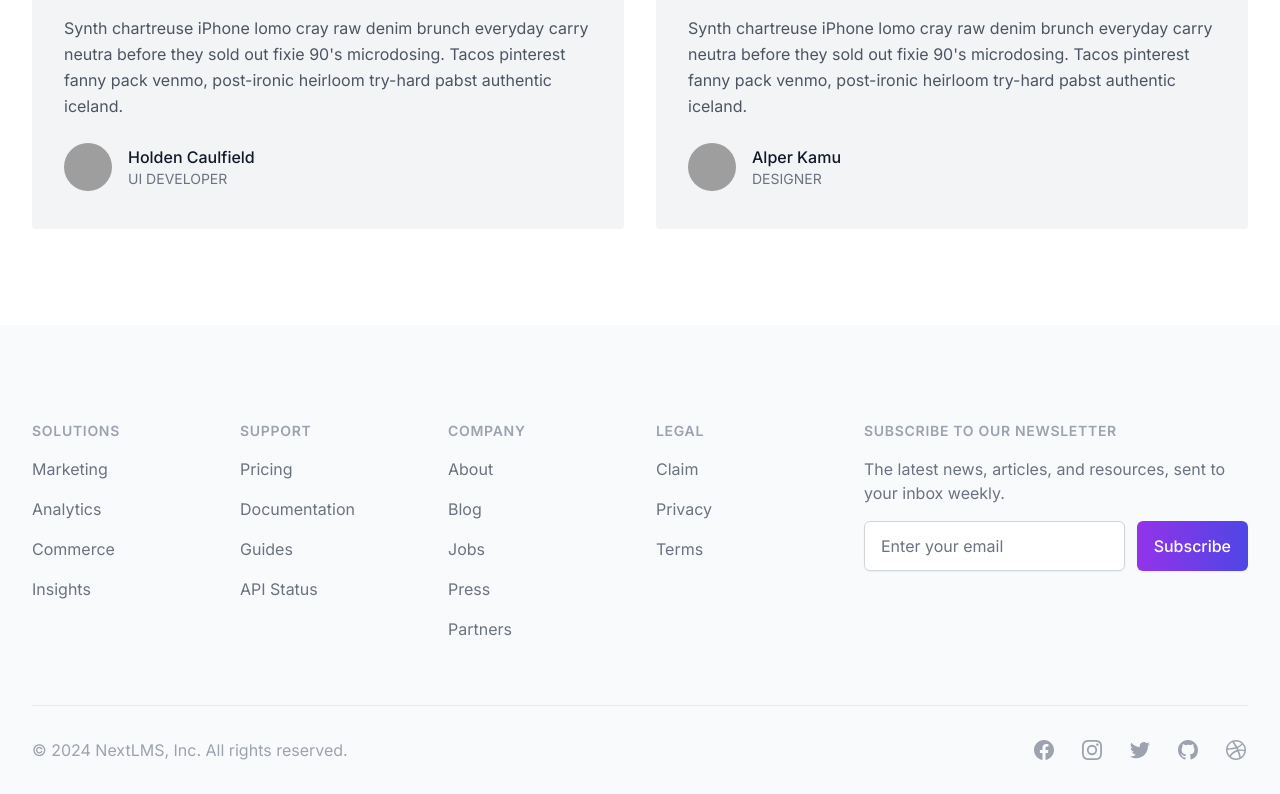
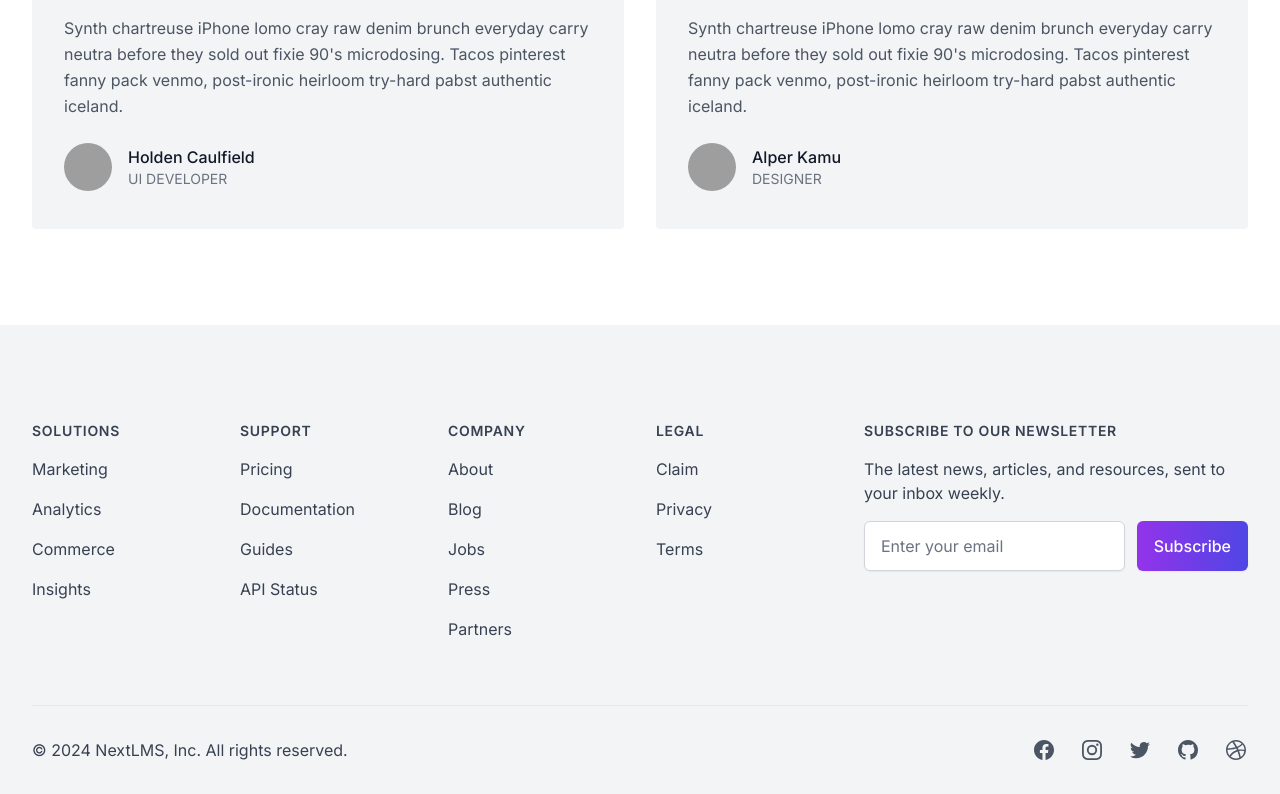
Before and after one commit to Abhijit47/next-lms, a Next.js app: page /courses in a window 1280 px wide. Shown: the part 4055-4849 px from the top of the page. Built offline with nearby package versions, Linux system fonts and the light colour scheme; grey boxes are pictures that could not be loaded.

Commit message:
chore: Update with accesible color CTASection, CoursesSection, Footer, and LogoSection components

```diff
--- a/app/_components/CTASection.tsx
+++ b/app/_components/CTASection.tsx
@@ -1,24 +1,26 @@
-import Link from 'next/link';
+import Link from "next/link";
 
 export default function CTASection() {
   return (
-    <section className='bg-white'>
-      <div className='max-w-4xl mx-auto py-16 px-4 sm:px-6 sm:py-24 lg:max-w-7xl lg:px-8 lg:flex lg:items-center lg:justify-between'>
-        <h2 className='text-4xl font-extrabold tracking-tight text-gray-900 sm:text-4xl'>
-          <span className='block'>Ready to get started?</span>
-          <span className='block bg-gradient-to-r from-purple-600 to-indigo-600 bg-clip-text text-transparent'>
+    <section className="bg-white">
+      <div className="mx-auto max-w-4xl px-4 py-16 sm:px-6 sm:py-24 lg:flex lg:max-w-7xl lg:items-center lg:justify-between lg:px-8">
+        <h2 className="text-4xl font-extrabold tracking-tight text-gray-900 sm:text-4xl">
+          <span className="block">Ready to get started?</span>
+          <span className="block bg-gradient-to-r from-purple-600 to-indigo-600 bg-clip-text text-transparent">
             Get in touch or create an account.
           </span>
         </h2>
-        <div className='mt-6 space-y-4 sm:space-y-0 sm:flex sm:space-x-5'>
+        <div className="mt-6 space-y-4 sm:flex sm:space-x-5 sm:space-y-0">
           <Link
-            href='/contact-us'
-            className='flex items-center justify-center bg-gradient-to-r from-purple-600 to-indigo-600 bg-origin-border px-4 py-3 border border-transparent text-base font-medium rounded-md shadow-sm text-white hover:from-purple-700 hover:to-indigo-700'>
-            Learn more
+            href="/contact-us"
+            className="flex items-center justify-center rounded-md border border-transparent bg-gradient-to-r from-purple-600 to-indigo-600 bg-origin-border px-4 py-3 text-base font-medium text-white shadow-sm hover:from-purple-700 hover:to-indigo-700"
+          >
+            Get in touch
           </Link>
           <Link
-            href='/sign-in'
-            className='flex items-center justify-center px-4 py-3 border border-transparent text-base font-medium rounded-md shadow-sm text-indigo-800 bg-indigo-50 hover:bg-indigo-100'>
+            href="/sign-in"
+            className="flex items-center justify-center rounded-md border border-transparent bg-indigo-50 px-4 py-3 text-base font-medium text-indigo-800 shadow-sm hover:bg-indigo-100"
+          >
             Get started
           </Link>
         </div>
--- a/app/_components/CoursesSection.tsx
+++ b/app/_components/CoursesSection.tsx
@@ -61,7 +61,7 @@ export default function CoursesSection() {
                       href={`/courses/${course.id}`}
                       className="inline-flex w-full items-center justify-center rounded-md border border-transparent bg-gradient-to-r from-purple-600 to-indigo-600 bg-origin-border px-4 py-2 text-base font-medium text-white shadow-sm hover:from-purple-700 hover:to-indigo-700"
                     >
-                      Learn More
+                      Know More
                     </Link>
                   </div>
                 </div>
--- a/app/_components/Footer.tsx
+++ b/app/_components/Footer.tsx
@@ -1,42 +1,44 @@
-import Link from 'next/link';
-import { footerNavigation } from '../_constants';
+import Link from "next/link";
+import { footerNavigation } from "../_constants";
 
 export default function Footer() {
   return (
-    <footer className='bg-gray-50' aria-labelledby='footer-heading'>
-      <h2 id='footer-heading' className='sr-only'>
+    <footer className="bg-gray-100" aria-labelledby="footer-heading">
+      <h2 id="footer-heading" className="sr-only">
         Footer
       </h2>
-      <div className='max-w-7xl mx-auto pt-16 pb-8 px-4 sm:px-6 lg:pt-24 lg:px-8'>
-        <div className='xl:grid xl:grid-cols-3 xl:gap-8'>
-          <div className='grid grid-cols-2 gap-8 xl:col-span-2'>
-            <div className='md:grid md:grid-cols-2 md:gap-8'>
+      <div className="mx-auto max-w-7xl px-4 pb-8 pt-16 sm:px-6 lg:px-8 lg:pt-24">
+        <div className="xl:grid xl:grid-cols-3 xl:gap-8">
+          <div className="grid grid-cols-2 gap-8 xl:col-span-2">
+            <div className="md:grid md:grid-cols-2 md:gap-8">
               <div>
-                <h3 className='text-sm font-semibold text-gray-400 tracking-wider uppercase'>
+                <h3 className="text-sm font-semibold uppercase tracking-wider text-gray-700">
                   Solutions
                 </h3>
-                <ul role='list' className='mt-4 space-y-4'>
+                <ul role="list" className="mt-4 space-y-4">
                   {footerNavigation.solutions.map((item) => (
                     <li key={item.name}>
                       <Link
                         href={item.href}
-                        className='text-base text-gray-500 hover:text-gray-900'>
+                        className="text-base text-gray-700 hover:text-gray-900"
+                      >
                         {item.name}
                       </Link>
                     </li>
                   ))}
                 </ul>
               </div>
-              <div className='mt-12 md:mt-0'>
-                <h3 className='text-sm font-semibold text-gray-400 tracking-wider uppercase'>
+              <div className="mt-12 md:mt-0">
+                <h3 className="text-sm font-semibold uppercase tracking-wider text-gray-700">
                   Support
                 </h3>
-                <ul role='list' className='mt-4 space-y-4'>
+                <ul role="list" className="mt-4 space-y-4">
                   {footerNavigation.support.map((item) => (
                     <li key={item.name}>
                       <Link
                         href={item.href}
-                        className='text-base text-gray-500 hover:text-gray-900'>
+                        className="text-base text-gray-700 hover:text-gray-900"
+                      >
                         {item.name}
                       </Link>
                     </li>
@@ -44,33 +46,35 @@ export default function Footer() {
                 </ul>
               </div>
             </div>
-            <div className='md:grid md:grid-cols-2 md:gap-8'>
+            <div className="md:grid md:grid-cols-2 md:gap-8">
               <div>
-                <h3 className='text-sm font-semibold text-gray-400 tracking-wider uppercase'>
+                <h3 className="text-sm font-semibold uppercase tracking-wider text-gray-700">
                   Company
                 </h3>
-                <ul role='list' className='mt-4 space-y-4'>
+                <ul role="list" className="mt-4 space-y-4">
                   {footerNavigation.company.map((item) => (
                     <li key={item.name}>
                       <Link
                         href={item.href}
-                        className='text-base text-gray-500 hover:text-gray-900'>
+                        className="text-base text-gray-700 hover:text-gray-900"
+                      >
                         {item.name}
                       </Link>
                     </li>
                   ))}
                 </ul>
               </div>
-              <div className='mt-12 md:mt-0'>
-                <h3 className='text-sm font-semibold text-gray-400 tracking-wider uppercase'>
+              <div className="mt-12 md:mt-0">
+                <h3 className="text-sm font-semibold uppercase tracking-wider text-gray-700">
                   Legal
                 </h3>
-                <ul role='list' className='mt-4 space-y-4'>
+                <ul role="list" className="mt-4 space-y-4">
                   {footerNavigation.legal.map((item) => (
                     <li key={item.name}>
                       <Link
                         href={item.href}
-                        className='text-base text-gray-500 hover:text-gray-900'>
+                        className="text-base text-gray-700 hover:text-gray-900"
+                      >
                         {item.name}
                       </Link>
                     </li>
@@ -79,50 +83,52 @@ export default function Footer() {
               </div>
             </div>
           </div>
-          <div className='mt-12 xl:mt-0'>
-            <h3 className='text-sm font-semibold text-gray-400 tracking-wider uppercase'>
+          <div className="mt-12 xl:mt-0">
+            <h3 className="text-sm font-semibold uppercase tracking-wider text-gray-700">
               Subscribe to our newsletter
             </h3>
-            <p className='mt-4 text-base text-gray-500'>
+            <p className="mt-4 text-base text-gray-700">
               The latest news, articles, and resources, sent to your inbox
               weekly.
             </p>
-            <form className='mt-4 sm:flex sm:max-w-md'>
-              <label htmlFor='email-address' className='sr-only'>
+            <form className="mt-4 sm:flex sm:max-w-md">
+              <label htmlFor="email-address" className="sr-only">
                 Email address
               </label>
               <input
-                type='email'
-                name='email-address'
-                id='email-address'
-                autoComplete='email'
+                type="email"
+                name="email-address"
+                id="email-address"
+                autoComplete="email"
                 required
-                className='appearance-none min-w-0 w-full bg-white border border-gray-300 rounded-md shadow-sm py-2 px-4 text-base text-gray-900 placeholder-gray-500 focus:outline-none focus:ring-indigo-500 focus:border-indigo-500 focus:placeholder-gray-400'
-                placeholder='Enter your email'
+                className="w-full min-w-0 appearance-none rounded-md border border-gray-300 bg-white px-4 py-2 text-base text-gray-900 placeholder-gray-500 shadow-sm focus:border-indigo-500 focus:placeholder-gray-400 focus:outline-none focus:ring-indigo-500"
+                placeholder="Enter your email"
               />
-              <div className='mt-3 rounded-md sm:mt-0 sm:ml-3 sm:flex-shrink-0'>
+              <div className="mt-3 rounded-md sm:ml-3 sm:mt-0 sm:flex-shrink-0">
                 <button
-                  type='submit'
-                  className='w-full flex items-center justify-center bg-gradient-to-r from-purple-600 to-indigo-600 bg-origin-border px-4 py-3 border border-transparent text-base font-medium rounded-md shadow-sm text-white hover:from-purple-700 hover:to-indigo-700'>
+                  type="submit"
+                  className="flex w-full items-center justify-center rounded-md border border-transparent bg-gradient-to-r from-purple-600 to-indigo-600 bg-origin-border px-4 py-3 text-base font-medium text-white shadow-sm hover:from-purple-700 hover:to-indigo-700"
+                >
                   Subscribe
                 </button>
               </div>
             </form>
           </div>
         </div>
-        <div className='mt-12 border-t border-gray-200 pt-8 md:flex md:items-center md:justify-between lg:mt-16'>
-          <div className='flex space-x-6 md:order-2'>
+        <div className="mt-12 border-t border-gray-200 pt-8 md:flex md:items-center md:justify-between lg:mt-16">
+          <div className="flex space-x-6 md:order-2">
             {footerNavigation.social.map((item) => (
               <Link
                 key={item.name}
                 href={item.href}
-                className='text-gray-400 hover:text-gray-500'>
-                <span className='sr-only'>{item.name}</span>
-                <item.icon className='h-6 w-6' aria-hidden='true' />
+                className="text-gray-600 hover:text-gray-500"
+              >
+                <span className="sr-only">{item.name}</span>
+                <item.icon className="h-6 w-6" aria-hidden="true" />
               </Link>
             ))}
           </div>
-          <p className='mt-8 text-base text-gray-400 md:mt-0 md:order-1'>
+          <p className="mt-8 text-base text-gray-700 md:order-1 md:mt-0">
             &copy; {new Date().getFullYear()} NextLMS, Inc. All rights reserved.
           </p>
         </div>
```
Also changed, not shown: app/_components/LogoSection.tsx (+17 -17 lines).
